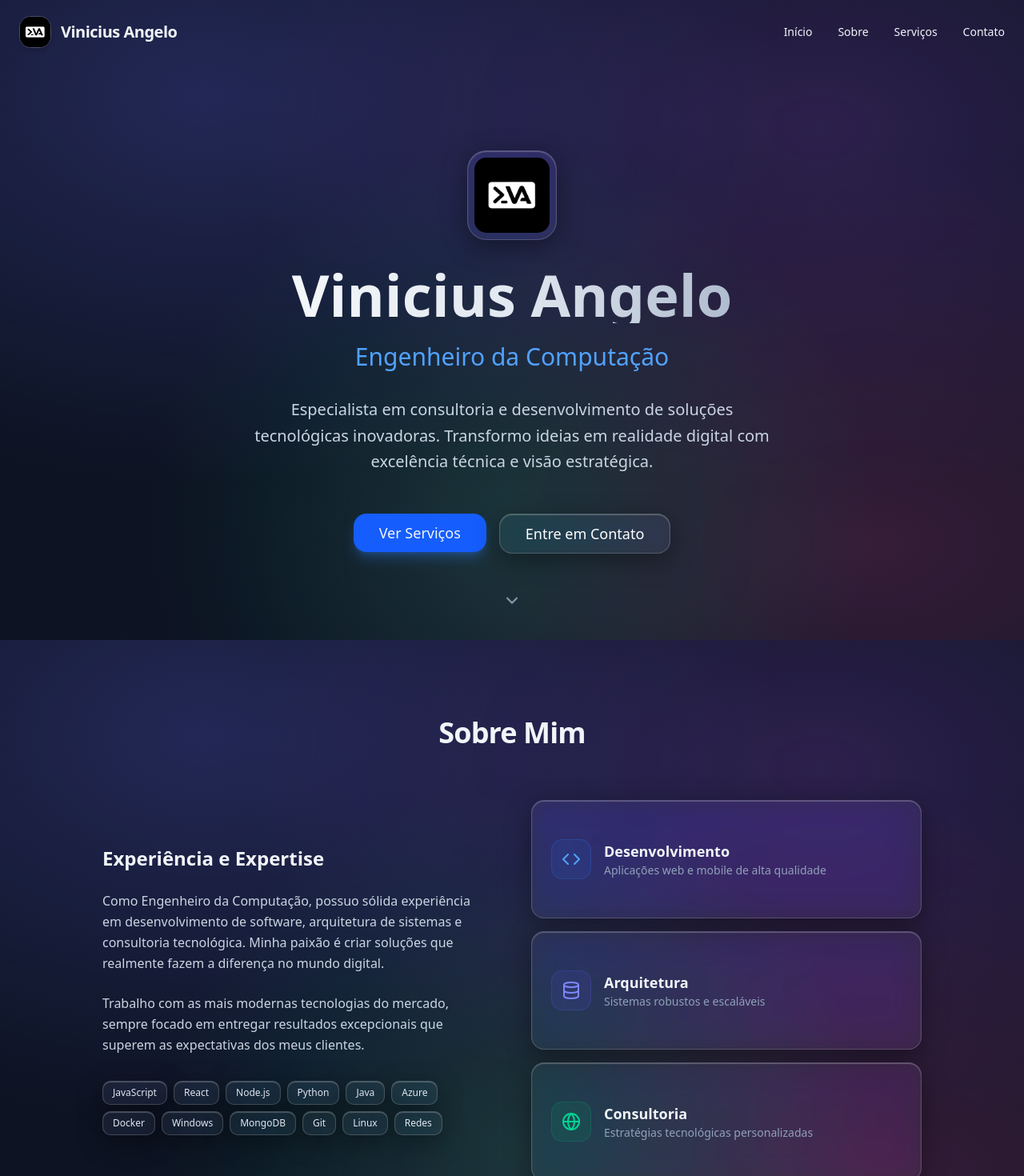
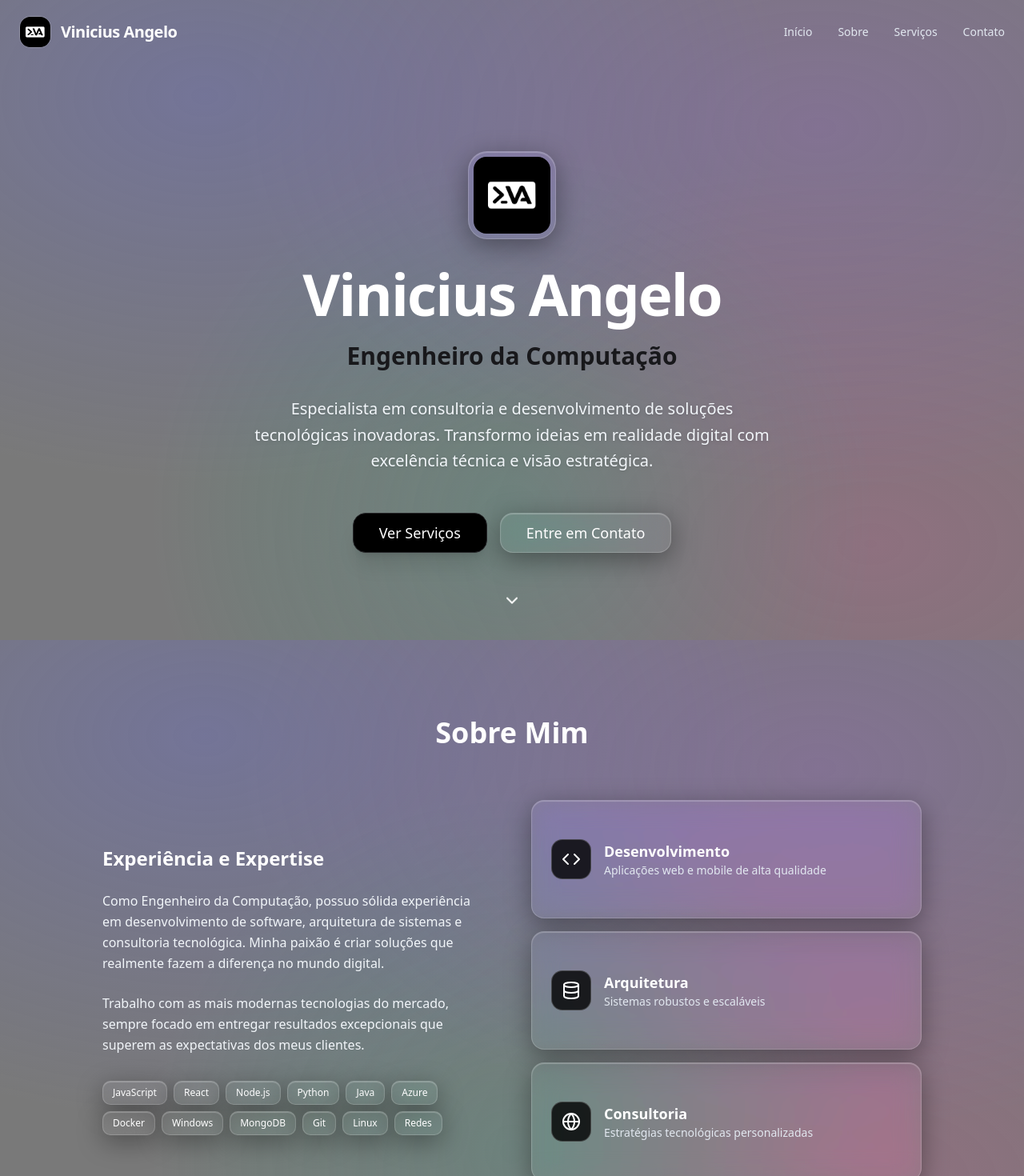
Before and after one commit to ViniciusAngelo/site-estatico-devops, a React app: page / in a window 1280 px wide. Shown: the top 1470 px of the page at 80% size. Built offline with nearby package versions, Linux system fonts and the light colour scheme; the HTML template or start-up script is replaced by a standard one.

Commit message:
Change-liquidGlassv2

```diff
--- a/src/App.css
+++ b/src/App.css
@@ -45,7 +45,7 @@
   }
 
   body {
-    background-color: #0d1322;
+    background-color: #797979;
     color: #f8fafc;
     /* Fundo com pontos de luz mais brilhantes para o efeito de vidro se destacar */
     background-image:
--- a/src/App.jsx
+++ b/src/App.jsx
@@ -75,22 +75,22 @@ function App() {
   ]
 
   return (
-    <div className="min-h-screen text-slate-100 dark">
-      {/* Navigation com Liquid Glass ao rolar a página */}
+    <div className="min-h-screen text-slate-100">
+      {/* Navigation */}
       <nav className={`fixed top-0 w-full z-50 transition-all duration-300 ${
         isScrolled ? 'liquid-glass py-3' : 'bg-transparent py-5'
       }`}>
         <div className="container mx-auto px-6">
           <div className="flex items-center justify-between">
             <div className="flex items-center space-x-3">
-              <img src={logo} alt="VA Logo" className="w-10 h-10 rounded-xl shadow-md border border-white/20" />
-              <span className="text-xl font-bold tracking-tight">Vinicius Angelo</span>
+              <img src={logo} alt="VA Logo" className="w-10 h-10 rounded-xl object-cover border border-white/20" />
+              <span className="text-xl font-bold tracking-tight text-white">Vinicius Angelo</span>
             </div>
-            <div className="hidden md:flex items-center space-x-8 text-sm font-medium">
-              <button onClick={() => scrollToSection('home')} className="hover:text-blue-400 transition-colors">Início</button>
-              <button onClick={() => scrollToSection('about')} className="hover:text-blue-400 transition-colors">Sobre</button>
-              <button onClick={() => scrollToSection('services')} className="hover:text-blue-400 transition-colors">Serviços</button>
-              <button onClick={() => scrollToSection('contact')} className="hover:text-blue-400 transition-colors">Contato</button>
+            <div className="hidden md:flex items-center space-x-8 text-sm font-medium text-slate-200">
+              <button onClick={() => scrollToSection('home')} className="hover:text-black transition-colors">Início</button>
+              <button onClick={() => scrollToSection('about')} className="hover:text-black transition-colors">Sobre</button>
+              <button onClick={() => scrollToSection('services')} className="hover:text-black transition-colors">Serviços</button>
+              <button onClick={() => scrollToSection('contact')} className="hover:text-black transition-colors">Contato</button>
             </div>
           </div>
         </div>
@@ -99,27 +99,34 @@ function App() {
       {/* Hero Section */}
       <section id="home" className="min-h-screen flex items-center justify-center relative pt-20">
         <div className="container mx-auto px-6 text-center">
-          <div className="max-w-4xl mx-auto">
-            <img
-              src={logo}
-              alt="Vinicius Angelo Logo"
-              className="w-28 h-28 mx-auto mb-8 rounded-3xl shadow-2xl liquid-glass p-2 border border-white/20"
-            />
-            <h1 className="text-5xl md:text-7xl font-extrabold mb-6 bg-gradient-to-r from-white via-slate-200 to-slate-400 bg-clip-text text-transparent">
+          <div className="max-w-4xl mx-auto flex flex-col items-center">
+            <div className="p-1.5 liquid-glass rounded-3xl mb-8">
+              <img
+                src={logo}
+                alt="Vinicius Angelo Logo"
+                className="w-24 h-24 rounded-2xl object-cover"
+              />
+            </div>
+
+            <h1 className="text-5xl md:text-7xl font-extrabold mb-6 text-white tracking-tight">
               Vinicius Angelo
             </h1>
-            <h2 className="text-2xl md:text-3xl text-blue-400 font-medium mb-8">
+
+            {/* Mudado de text-blue-400 para text-zinc-900 (Preto/Grafite escuro) com sombra/glow leve */}
+            <h2 className="text-2xl md:text-3xl text-zinc-900 font-bold mb-8">
               Engenheiro da Computação
             </h2>
-            <p className="text-lg md:text-xl text-slate-300 mb-12 max-w-2xl mx-auto leading-relaxed">
+
+            <p className="text-lg md:text-xl text-slate-100 mb-12 max-w-2xl mx-auto leading-relaxed drop-shadow">
               Especialista em consultoria e desenvolvimento de soluções tecnológicas inovadoras.
               Transformo ideias em realidade digital com excelência técnica e visão estratégica.
             </p>
             <div className="flex flex-col sm:flex-row gap-4 justify-center">
+              {/* Mudado de bg-blue-600 para bg-black / bg-zinc-950 */}
               <Button
                 size="lg"
                 onClick={() => scrollToSection('services')}
-                className="text-lg px-8 py-6 rounded-2xl bg-blue-600 hover:bg-blue-500 shadow-lg shadow-blue-500/30 transition-all"
+                className="text-lg px-8 py-6 rounded-2xl bg-black hover:bg-zinc-900 text-white shadow-xl border border-zinc-800 transition-all cursor-pointer"
               >
                 Ver Serviços
               </Button>
@@ -127,7 +134,7 @@ function App() {
                 variant="outline"
                 size="lg"
                 onClick={() => scrollToSection('contact')}
-                className="text-lg px-8 py-6 rounded-2xl liquid-glass liquid-glass-hover text-white border-white/20"
+                className="text-lg px-8 py-6 rounded-2xl liquid-glass liquid-glass-hover text-white border-white/20 cursor-pointer"
               >
                 Entre em Contato
               </Button>
@@ -135,7 +142,7 @@ function App() {
           </div>
         </div>
         <div className="absolute bottom-8 left-1/2 transform -translate-x-1/2 animate-bounce cursor-pointer" onClick={() => scrollToSection('about')}>
-          <ChevronDown className="w-6 h-6 text-slate-400" />
+          <ChevronDown className="w-6 h-6 text-white" />
         </div>
       </section>
 
@@ -143,22 +150,22 @@ function App() {
       <section id="about" className="py-24">
         <div className="container mx-auto px-6">
           <div className="max-w-5xl mx-auto">
-            <h2 className="text-4xl font-bold text-center mb-16 tracking-tight">Sobre Mim</h2>
+            <h2 className="text-4xl font-bold text-center mb-16 text-white">Sobre Mim</h2>
             <div className="grid md:grid-cols-2 gap-12 items-center">
               <div>
-                <h3 className="text-2xl font-semibold mb-6">Experiência e Expertise</h3>
-                <p className="text-slate-300 mb-6 leading-relaxed">
+                <h3 className="text-2xl font-semibold mb-6 text-white">Experiência e Expertise</h3>
+                <p className="text-slate-100 mb-6 leading-relaxed">
                   Como Engenheiro da Computação, possuo sólida experiência em desenvolvimento de software,
                   arquitetura de sistemas e consultoria tecnológica. Minha paixão é criar soluções que
                   realmente fazem a diferença no mundo digital.
                 </p>
-                <p className="text-slate-300 mb-8 leading-relaxed">
+                <p className="text-slate-100 mb-8 leading-relaxed">
                   Trabalho com as mais modernas tecnologias do mercado, sempre focado em entregar
                   resultados excepcionais que superem as expectativas dos meus clientes.
                 </p>
                 <div className="flex flex-wrap gap-2">
                   {technologies.map((tech, index) => (
-                    <Badge key={index} className="liquid-glass border-white/10 px-3 py-1.5 text-xs text-slate-200 rounded-lg">
+                    <Badge key={index} className="liquid-glass text-white border-white/20 px-3 py-1.5 text-xs rounded-lg">
                       {tech}
                     </Badge>
                   ))}
@@ -166,43 +173,44 @@ function App() {
               </div>
 
               <div className="space-y-4">
-                <Card className="liquid-glass border-none text-slate-100 rounded-2xl">
+                <Card className="liquid-glass text-white rounded-2xl border-none">
                   <CardContent className="p-6">
                     <div className="flex items-center space-x-4">
-                      <div className="p-3 rounded-xl bg-blue-500/10 text-blue-400 border border-blue-500/20">
+                      {/* Ícones com fundo preto */}
+                      <div className="p-3 rounded-xl bg-black/80 text-white border border-white/20">
                         <Code className="w-6 h-6" />
                       </div>
                       <div>
-                        <h4 className="font-semibold text-lg">Desenvolvimento</h4>
-                        <p className="text-sm text-slate-400">Aplicações web e mobile de alta qualidade</p>
+                        <h4 className="font-semibold text-lg text-white">Desenvolvimento</h4>
+                        <p className="text-sm text-slate-200">Aplicações web e mobile de alta qualidade</p>
                       </div>
                     </div>
                   </CardContent>
                 </Card>
 
-                <Card className="liquid-glass border-none text-slate-100 rounded-2xl">
+                <Card className="liquid-glass text-white rounded-2xl border-none">
                   <CardContent className="p-6">
                     <div className="flex items-center space-x-4">
-                      <div className="p-3 rounded-xl bg-indigo-500/10 text-indigo-400 border border-indigo-500/20">
+                      <div className="p-3 rounded-xl bg-black/80 text-white border border-white/20">
                         <Database className="w-6 h-6" />
                       </div>
                       <div>
-                        <h4 className="font-semibold text-lg">Arquitetura</h4>
-                        <p className="text-sm text-slate-400">Sistemas robustos e escaláveis</p>
+                        <h4 className="font-semibold text-lg text-white">Arquitetura</h4>
+                        <p className="text-sm text-slate-200">Sistemas robustos e escaláveis</p>
                       </div>
                     </div>
                   </CardContent>
                 </Card>
 
-                <Card className="liquid-glass border-none text-slate-100 rounded-2xl">
+                <Card className="liquid-glass text-white rounded-2xl border-none">
                   <CardContent className="p-6">
                     <div className="flex items-center space-x-4">
-                      <div className="p-3 rounded-xl bg-emerald-500/10 text-emerald-400 border border-emerald-500/20">
+                      <div className="p-3 rounded-xl bg-black/80 text-white border border-white/20">
                         <Globe className="w-6 h-6" />
                       </div>
                       <div>
-                        <h4 className="font-semibold text-lg">Consultoria</h4>
-                        <p className="text-sm text-slate-400">Estratégias tecnológicas personalizadas</p>
+                        <h4 className="font-semibold text-lg text-white">Consultoria</h4>
+                        <p className="text-sm text-slate-200">Estratégias tecnológicas personalizadas</p>
                       </div>
                     </div>
                   </CardContent>
@@ -217,19 +225,19 @@ function App() {
       <section id="services" className="py-24">
         <div className="container mx-auto px-6">
           <div className="max-w-6xl mx-auto">
-            <h2 className="text-4xl font-bold text-center mb-16 tracking-tight">Serviços</h2>
+            <h2 className="text-4xl font-bold text-center mb-16 text-white">Serviços</h2>
             <div className="grid md:grid-cols-2 lg:grid-cols-3 gap-8">
               {services.map((service, index) => (
                 <Card
                   key={index}
-                  className="liquid-glass liquid-glass-hover border-none text-slate-100 rounded-2xl"
+                  className="liquid-glass liquid-glass-hover text-white rounded-2xl border-none"
                 >
                   <CardContent className="p-8">
-                    <div className="text-blue-400 mb-6 p-3 rounded-xl bg-blue-500/10 border border-blue-500/20 w-fit">
+                    <div className="text-white mb-6 p-3 rounded-xl bg-black/80 border border-white/20 w-fit">
                       {service.icon}
                     </div>
-                    <h3 className="text-xl font-semibold mb-3">{service.title}</h3>
-                    <p className="text-slate-400 text-sm leading-relaxed">
+                    <h3 className="text-xl font-semibold mb-3 text-white">{service.title}</h3>
+                    <p className="text-slate-200 text-sm leading-relaxed">
                       {service.description}
                     </p>
                   </CardContent>
@@ -244,49 +252,49 @@ function App() {
       <section id="contact" className="py-24">
         <div className="container mx-auto px-6">
           <div className="max-w-5xl mx-auto">
-            <h2 className="text-4xl font-bold text-center mb-16 tracking-tight">Contato</h2>
+            <h2 className="text-4xl font-bold text-center mb-16 text-white">Contato</h2>
             <div className="grid md:grid-cols-2 gap-12">
               <div>
-                <h3 className="text-2xl font-semibold mb-6">Vamos Conversar</h3>
-                <p className="text-slate-300 mb-8 leading-relaxed">
+                <h3 className="text-2xl font-semibold mb-6 text-white">Vamos Conversar</h3>
+                <p className="text-slate-100 mb-8 leading-relaxed">
                   Pronto para transformar suas ideias em realidade? Entre em contato comigo
                   e vamos discutir como posso ajudar seu projeto a alcançar o próximo nível.
                 </p>
                 <div className="space-y-6">
                   <div className="flex items-center space-x-4">
-                    <div className="p-3 rounded-xl bg-blue-500/10 text-blue-400 border border-blue-500/20">
+                    <div className="p-3 rounded-xl bg-black/80 text-white border border-white/20">
                       <Mail className="w-5 h-5" />
                     </div>
                     <div>
-                      <p className="font-medium text-sm text-slate-400">Email</p>
-                      <p className="text-slate-200">viniciusenterprise03@gmail.com</p>
+                      <p className="font-medium text-sm text-slate-300">Email</p>
+                      <p className="text-white">viniciusenterprise03@gmail.com</p>
                     </div>
                   </div>
                   <div className="flex items-center space-x-4">
-                    <div className="p-3 rounded-xl bg-blue-500/10 text-blue-400 border border-blue-500/20">
+                    <div className="p-3 rounded-xl bg-black/80 text-white border border-white/20">
                       <Phone className="w-5 h-5" />
                     </div>
                     <div>
-                      <p className="font-medium text-sm text-slate-400">Telefone</p>
-                      <p className="text-slate-200">+55 (15) 99799-3440</p>
+                      <p className="font-medium text-sm text-slate-300">Telefone</p>
+                      <p className="text-white">+55 (15) 99799-3440</p>
                     </div>
                   </div>
                   <div className="flex items-center space-x-4">
-                    <div className="p-3 rounded-xl bg-blue-500/10 text-blue-400 border border-blue-500/20">
+                    <div className="p-3 rounded-xl bg-black/80 text-white border border-white/20">
                       <MapPin className="w-5 h-5" />
                     </div>
                     <div>
-                      <p className="font-medium text-sm text-slate-400">Localização</p>
-                      <p className="text-slate-200">Porto Feliz, Brasil</p>
+                      <p className="font-medium text-sm text-slate-300">Localização</p>
+                      <p className="text-white">Porto Feliz, Brasil</p>
                     </div>
                   </div>
                 </div>
               </div>
 
               <div>
-                <Card className="liquid-glass border-none text-slate-100 rounded-2xl">
+                <Card className="liquid-glass text-white rounded-2xl border-none">
                   <CardContent className="p-8">
-                    <h4 className="text-xl font-semibold mb-6">Redes Sociais</h4>
+                    <h4 className="text-xl font-semibold mb-6 text-white">Redes Sociais</h4>
                     <div className="space-y-3">
                       <a
                         href="https://www.instagram.com/vncs_ang.exe"
@@ -294,10 +302,10 @@ function App() {
                         rel="noreferrer"
                         className="flex items-center space-x-4 p-4 rounded-xl hover:bg-white/10 transition-all group border border-transparent hover:border-white/10"
                       >
-                        <Instagram className="w-5 h-5 text-pink-400 group-hover:scale-110 transition-transform" />
+                        <Instagram className="w-5 h-5 text-white group-hover:scale-110 transition-transform" />
                         <div>
-                          <p className="font-medium text-sm">Instagram</p>
-                          <p className="text-xs text-slate-400">@vncs_ang.exe</p>
+                          <p className="font-medium text-sm text-white">Instagram</p>
+                          <p className="text-xs text-slate-200">@vncs_ang.exe</p>
                         </div>
                       </a>
                       <a
@@ -306,10 +314,10 @@ function App() {
                         rel="noreferrer"
                         className="flex items-center space-x-4 p-4 rounded-xl hover:bg-white/10 transition-all group border border-transparent hover:border-white/10"
                       >
-                        <Linkedin className="w-5 h-5 text-blue-400 group-hover:scale-110 transition-transform" />
+                        <Linkedin className="w-5 h-5 text-white group-hover:scale-110 transition-transform" />
                         <div>
-                          <p className="font-medium text-sm">LinkedIn</p>
-                          <p className="text-xs text-slate-400">Vinicius Gonçalves Angelo</p>
+                          <p className="font-medium text-sm text-white">LinkedIn</p>
+                          <p className="text-xs text-slate-200">Vinicius Gonçalves Angelo</p>
                         </div>
                       </a>
                       <a
@@ -318,10 +326,10 @@ function App() {
                          rel="noreferrer"
                          className="flex items-center space-x-4 p-4 rounded-xl hover:bg-white/10 transition-all group border border-transparent hover:border-white/10"
                        >
-                         <Github className="w-5 h-5 text-slate-300 group-hover:scale-110 transition-transform" />
+                         <Github className="w-5 h-5 text-white group-hover:scale-110 transition-transform" />
                          <div>
-                           <p className="font-medium text-sm">GitHub</p>
-                           <p className="text-xs text-slate-400">ViniciusAngelo</p>
+                           <p className="font-medium text-sm text-white">GitHub</p>
+                           <p className="text-xs text-slate-200">ViniciusAngelo</p>
                          </div>
                        </a>
                     </div>
@@ -337,10 +345,10 @@ function App() {
       <footer className="py-8 liquid-glass border-t border-white/10">
         <div className="container mx-auto px-6 text-center">
           <div className="flex items-center justify-center space-x-3 mb-4">
-            <img src={logo} alt="VA Logo" className="w-8 h-8 rounded-lg" />
-            <span className="font-semibold text-slate-200">Vinicius Angelo</span>
+            <img src={logo} alt="VA Logo" className="w-8 h-8 rounded-lg object-cover" />
+            <span className="font-semibold text-white">Vinicius Angelo</span>
           </div>
-          <p className="text-sm text-slate-400">
+          <p className="text-sm text-slate-300">
             © 2025 Vinicius Angelo. Todos os direitos reservados.
           </p>
         </div>
```
